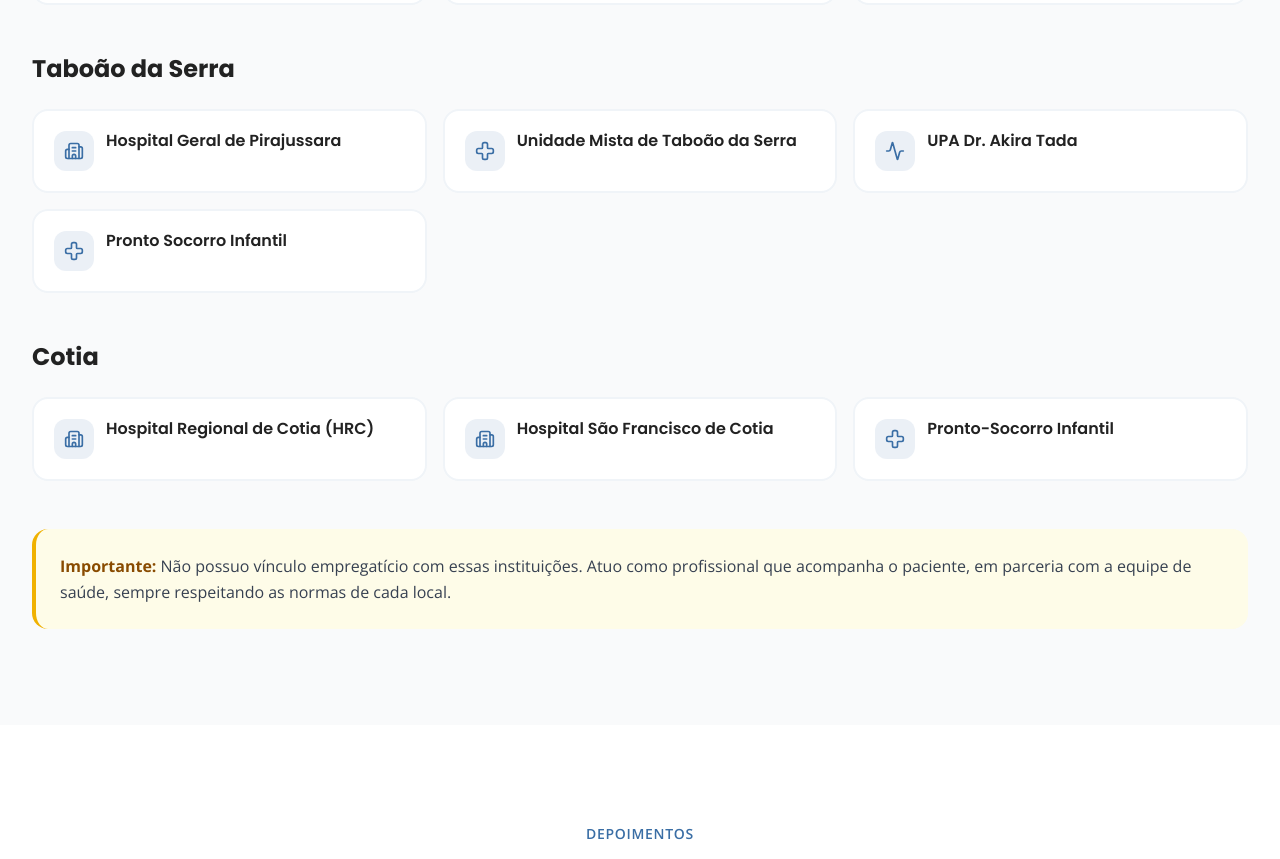
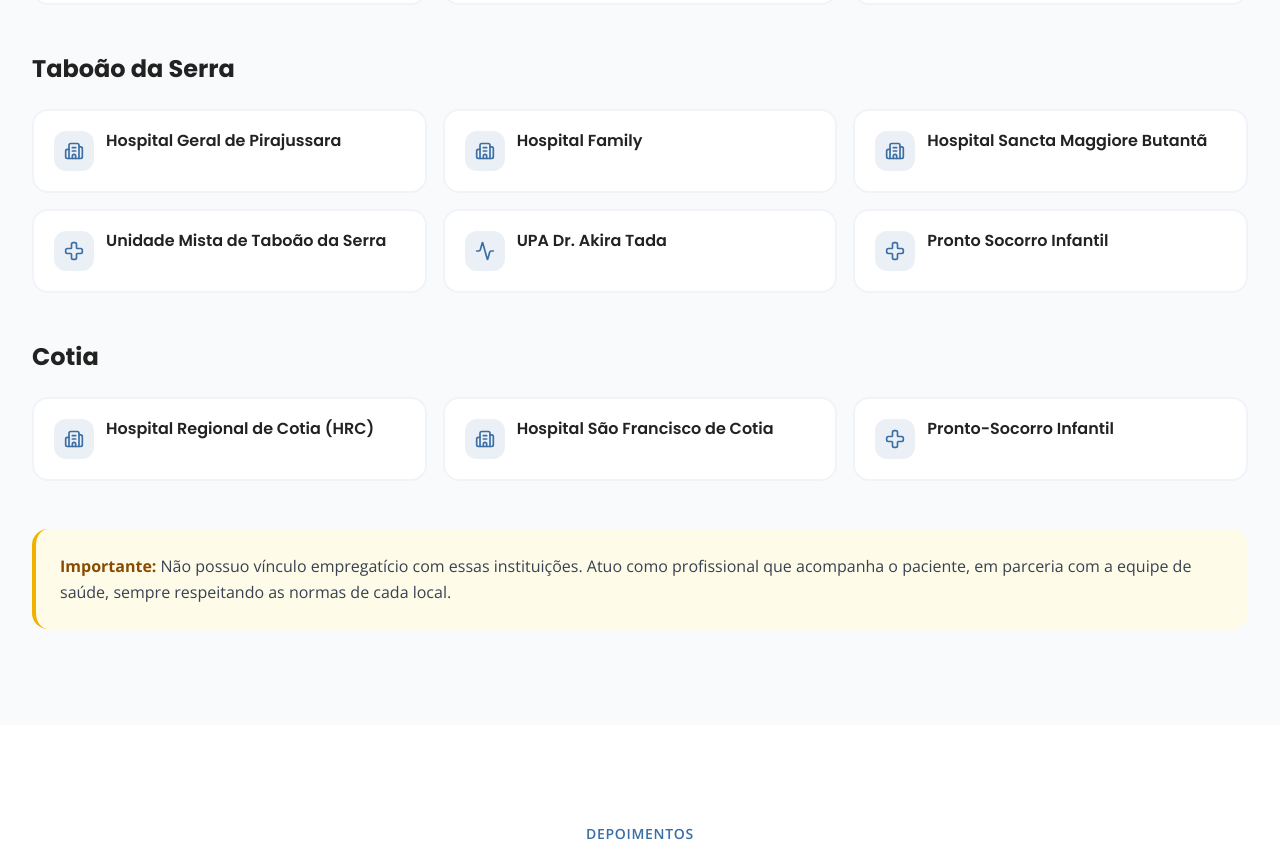
Before and after one commit to ficosta/iasi.enf.br, a React (Vite) app: page / in a window 1280 px wide. Shown: the part 5886-6745 px from the top of the page. Built offline with nearby package versions, Linux system fonts and the light colour scheme.

Commit message:
Adiciona Hospital Family e Hospital Sancta Maggiore Butantã

```diff
--- a/src/data/hospitals.ts
+++ b/src/data/hospitals.ts
@@ -17,6 +17,8 @@
 
   // Taboão da Serra
   { name: 'Hospital Geral de Pirajussara', city: 'Taboão da Serra', type: 'hospital' },
+  { name: 'Hospital Family', city: 'Taboão da Serra', type: 'hospital' },
+  { name: 'Hospital Sancta Maggiore Butantã', city: 'Taboão da Serra', type: 'hospital' },
   { name: 'Unidade Mista de Taboão da Serra', city: 'Taboão da Serra', type: 'ps' },
   { name: 'UPA Dr. Akira Tada', city: 'Taboão da Serra', type: 'upa' },
   { name: 'Pronto Socorro Infantil', city: 'Taboão da Serra', type: 'ps' },
```
